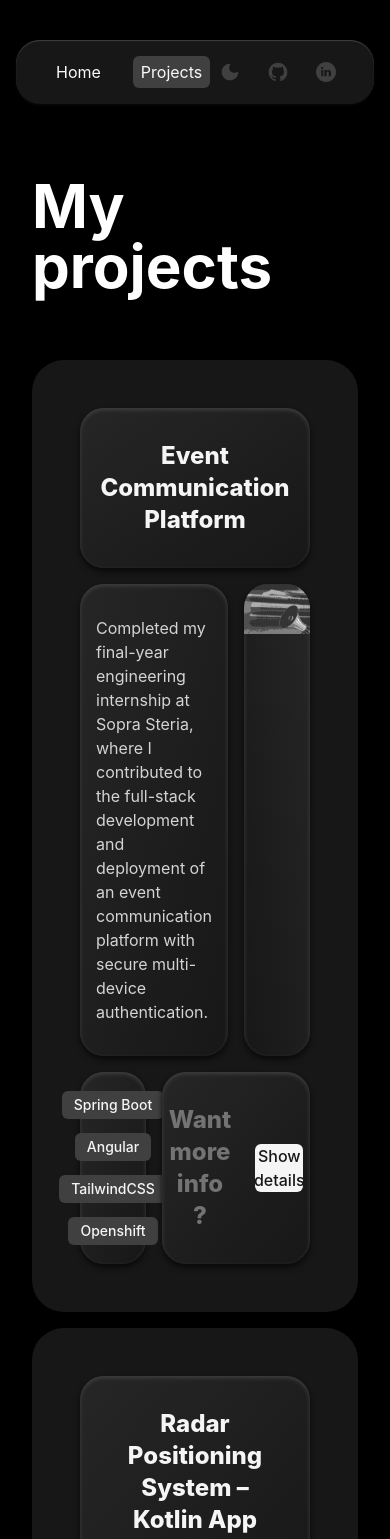
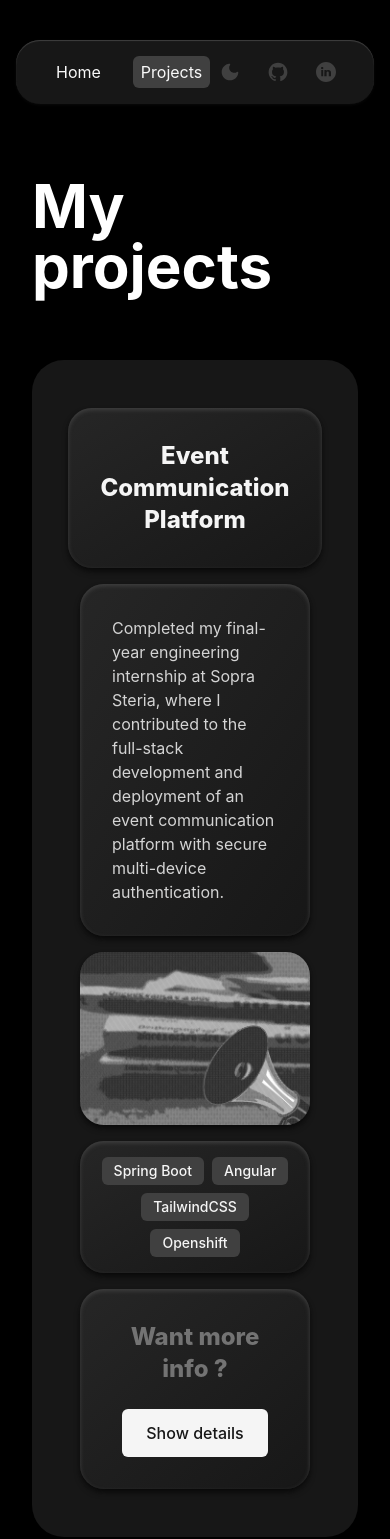
Before and after one commit to dylan-bernhardt/dylan-bernhardt.github.io, a Nuxt app: page /projects in a window 390 px wide. Shown: the top 1539 px of the page. Built offline with nearby package versions, Linux system fonts and the light colour scheme.

Commit message:
fix: projects responsiveness :iphone:

```diff
--- a/app/components/Project.vue
+++ b/app/components/Project.vue
@@ -1,6 +1,6 @@
 <template>
   <div
-    class="w-full max-w-4xl grid gap-4 grid-cols-3 bg-neutral-100 dark:bg-neutral-900 p-12 rounded-4xl">
+    class="w-full max-w-4xl lg:grid flex flex-row flex-wrap items-center justify-center gap-4 grid-cols-3 bg-neutral-100 dark:bg-neutral-900 p-12 rounded-4xl">
     <div
       class="col-span-3 flex items-center justify-center bg-linear-to-br from-white to-neutral-100 dark:from-neutral-800 dark:to-neutral-900 p-8 rounded-3xl dark:inset-shadow-sm dark:inset-shadow-neutral-700 shadow-md dark:shadow-neutral-950">
       <span
@@ -19,18 +19,18 @@
     <div
       class="flex flex-col gap-2 bg-linear-to-bl from-white to-neutral-100 dark:from-neutral-800 dark:to-neutral-900 rounded-3xl dark:inset-shadow-sm dark:inset-shadow-neutral-700 shadow-md dark:shadow-neutral-950 overflow-hidden">
       <img
-        class="w-full h-auto object-cover"
+        class="max-w-md w-full h-auto object-cover"
         :src="project.image"
         ></img>
     </div>
 
     <div
-      class="flex flex-wrap gap-2 items-center justify-center bg-linear-to-br from-white to-neutral-100 dark:from-neutral-800 dark:to-neutral-900 p-4 rounded-3xl dark:inset-shadow-sm dark:inset-shadow-neutral-700 shadow-md dark:shadow-neutral-950">
+      class="flex flex-wrap gap-2 lg:h-full h-fit items-center justify-center bg-linear-to-br from-white to-neutral-100 dark:from-neutral-800 dark:to-neutral-900 p-4 rounded-3xl dark:inset-shadow-sm dark:inset-shadow-neutral-700 shadow-md dark:shadow-neutral-950">
       <Badge v-for="tech in project.techs" :name="tech"></Badge>
     </div>
 
     <div
-      class="col-span-2 flex gap-6 items-center justify-center bg-linear-to-br from-white to-neutral-100 dark:from-neutral-800 dark:to-neutral-900 p-8 rounded-3xl dark:inset-shadow-sm dark:inset-shadow-neutral-700 shadow-md dark:shadow-neutral-950">
+      class="col-span-2 flex flex-col sm:flex-row gap-6 items-center justify-center bg-linear-to-br from-white to-neutral-100 dark:from-neutral-800 dark:to-neutral-900 p-8 rounded-3xl dark:inset-shadow-sm dark:inset-shadow-neutral-700 shadow-md dark:shadow-neutral-950">
       <span
         class="text-2xl font-extrabold text-neutral-400 dark:text-neutral-500 text-center">
         Want more info ?
```
